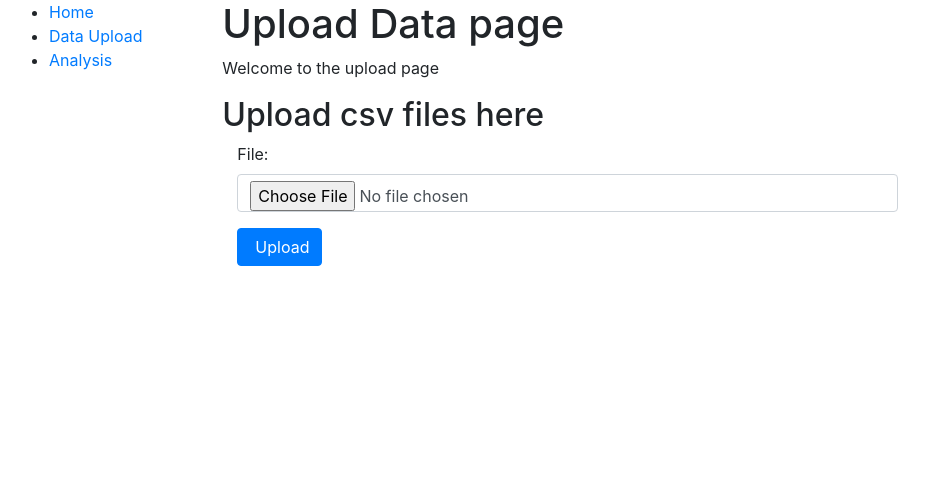
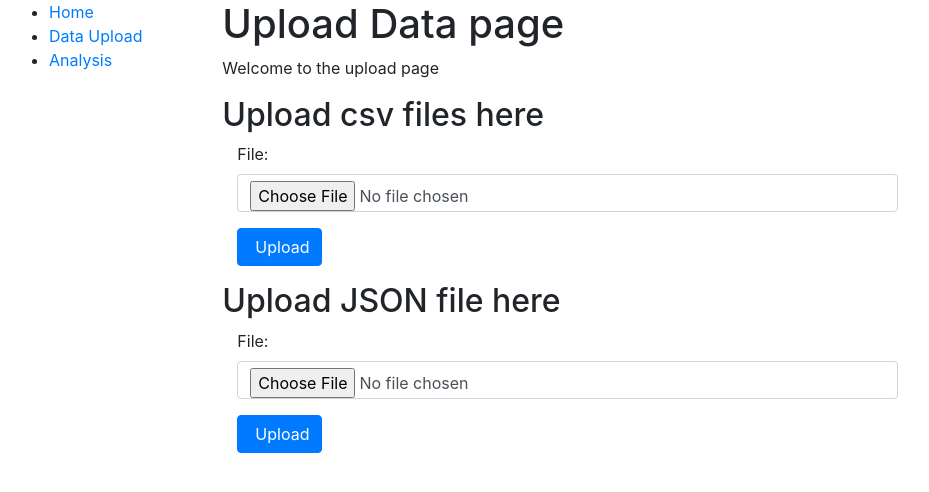
Before and after one commit to HealthBI/HealthBI, a Django app: page /HealthBI/upload/ in a window 1280 px wide. Shown: the top 492 px of the page, without its empty margins (6-935 px from the left). Run offline with Django 4.2, Linux system fonts and the light colour scheme.

Commit message:
Fixed analysis page routing, added another button on the data upload page

```diff
--- a/Website/HealthBI/templates/upload.html
+++ b/Website/HealthBI/templates/upload.html
@@ -21,4 +21,21 @@
     </div>
     </form>
 
+    <h2>Upload JSON file here</h2>
+
+    <form action="{% url 'upload_csv' %}" method="POST" enctype="multipart/form-data" class="form-horizontal">
+        {% csrf_token %}
+        <div class="form-group">
+            <label for="name" class="col-md-3 col-sm-3 col-xs-12 control-label">File: </label>
+            <div class="col-md-8">
+                <input type="file" name="csv_file" id="csv_file" required="True" class="form-control">
+            </div>
+        </div>
+        <div class="form-group">
+            <div class="col-md-3 col-sm-3 col-xs-12 col-md-offset-3" style="margin-bottom:10px;">
+                 <button class="btn btn-primary"> <span class="glyphicon glyphicon-upload" style="margin-right:5px;"></span>Upload </button>
+            </div>
+        </div>
+    </form>
+
 {% endblock %}
--- a/Website/HealthBI/urls.py
+++ b/Website/HealthBI/urls.py
@@ -9,7 +9,7 @@ urlpatterns = [
     path('', index, name='index'),
     path('upload/', upload_page, name='upload_page'),
     path('upload/', upload_page, name='uploadCsvWithMappings'),
-    path('', analysis, name='analysis'),
+    path('analysis/', analysis, name='analysis'),
     path('upload/csv/$', upload_csv, name='upload_csv'),
     path('upload/mappings/$', upload_mappings, name='upload_mappings'),
 
```
